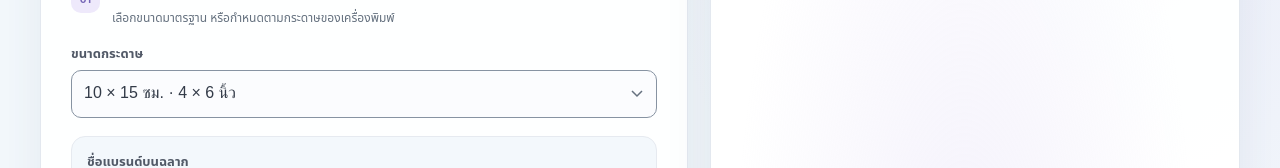
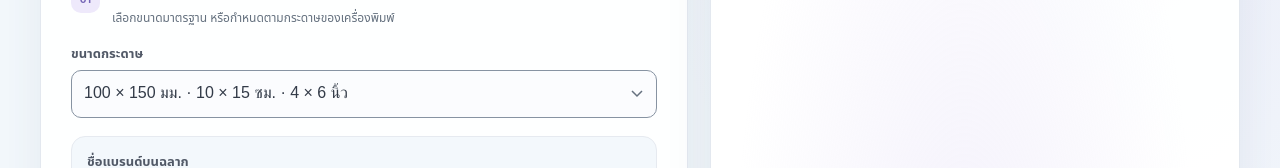
Before and after one commit to supanut-ss/PimSaduak, a React (Vite) app: page / in a window 1280 px wide. Shown: the part 380-548 px from the top of the page. Built offline with nearby package versions, Linux system fonts and the light colour scheme.

Commit message:
Show 100 by 150 millimeter label size

```diff
--- a/src/labelSizes.js
+++ b/src/labelSizes.js
@@ -5,7 +5,7 @@ export const MIN_LABEL_HEIGHT_MM = 85;
 export const MAX_LABEL_DIMENSION_MM = 500;
 
 export const LABEL_PRESETS = [
-  { id: '100x150', label: '10 × 15 ซม. · 4 × 6 นิ้ว', widthMm: 100, heightMm: 150 },
+  { id: '100x150', label: '100 × 150 มม. · 10 × 15 ซม. · 4 × 6 นิ้ว', widthMm: 100, heightMm: 150 },
   { id: '100x100', label: '10 × 10 ซม. · 4 × 4 นิ้ว', widthMm: 100, heightMm: 100 },
   { id: '100x200', label: '10 × 20 ซม. · 4 × 8 นิ้ว', widthMm: 100, heightMm: 200 },
   { id: 'a6', label: 'A6 · 10.5 × 14.8 ซม.', widthMm: 105, heightMm: 148 },
```
Also changed, not shown: 1 other file (tests, documents, lock files or other folders).
